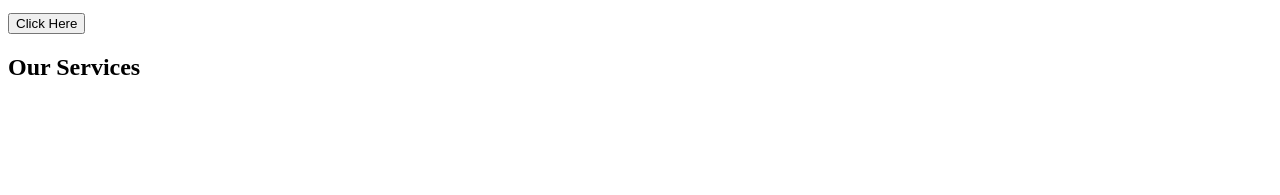
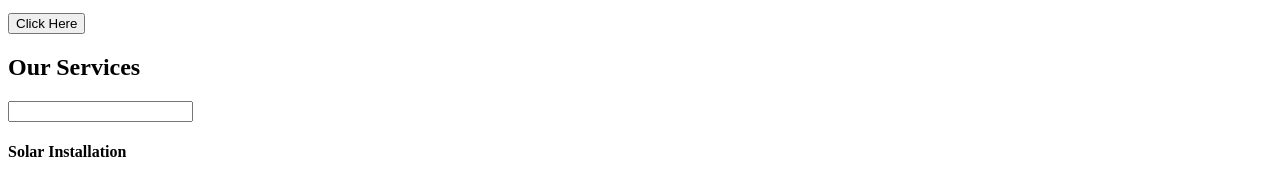
Before and after one commit to mukeshsingh11-stack/celina-test, a plain HTML site: page index.html in a window 1280 px wide. Shown: the part 119-314 px from the top of the page. Drawn offline with Linux system fonts and the light colour scheme.

Commit message:
Add Serices Cards

```diff
--- a/index.html
+++ b/index.html
@@ -15,6 +15,10 @@
     condimentum vestibulum parturient.</p>
   <button>Click Here</button>
   <h2>Our Services</h2>
+  <input type="text">
+  <div class="services">
+    <h4>Solar Installation</h4>
+  </div>
 </body>
 
 </html>
```
